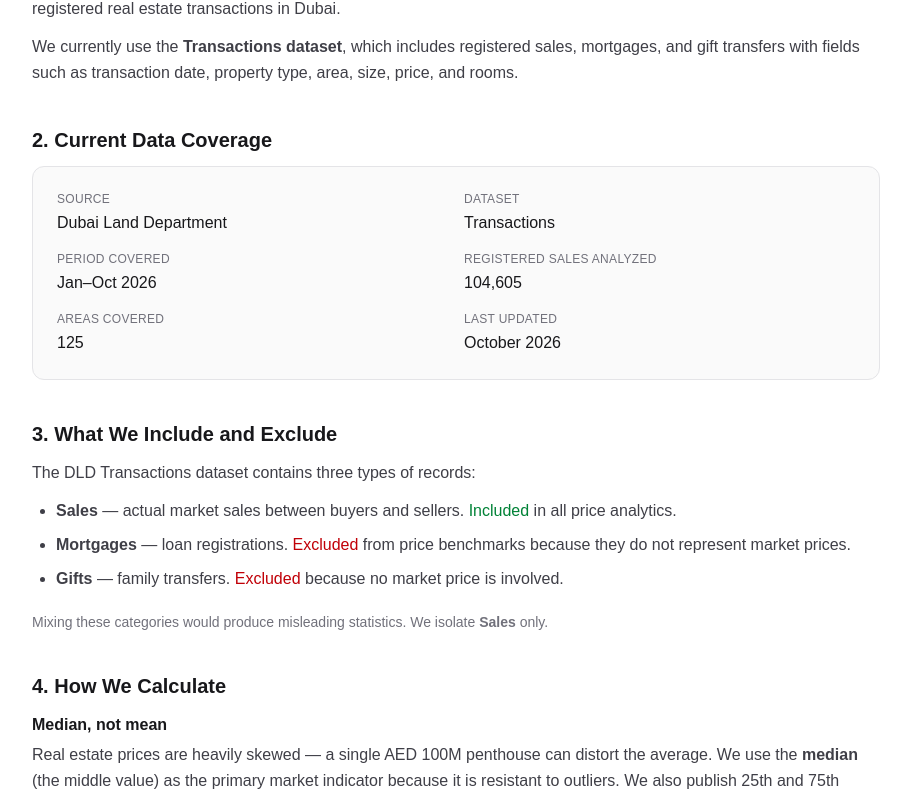
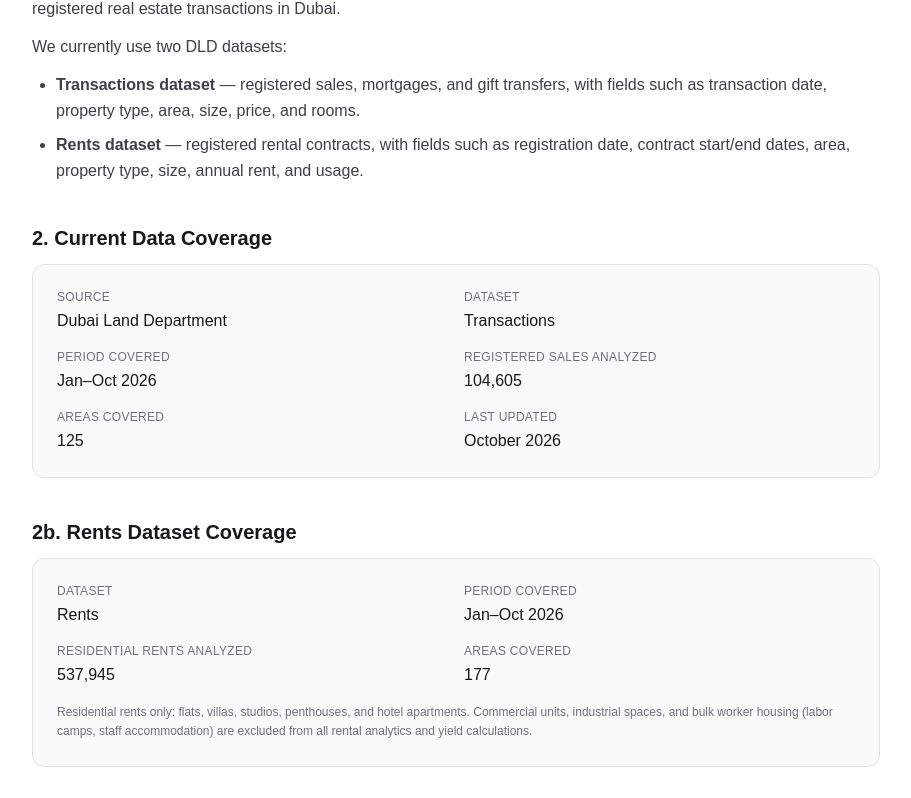
Before and after one commit to asad-pgbrain/dubai-property-intelligence, a Next.js app in the folder apps/web/: page /methodology in a window 1280 px wide. Shown: the part 394-1192 px from the top of the page, without its empty margins (184-1095 px from the left). Built offline with nearby package versions, Linux system fonts and the light colour scheme.

Commit message:
docs(methodology): add rents dataset and coverage section

```diff
--- a/apps/web/app/methodology/page.tsx
+++ b/apps/web/app/methodology/page.tsx
@@ -52,12 +52,19 @@
                 , the official government source for registered real estate
                 transactions in Dubai.
               </p>
-              <p>
-                We currently use the <strong>Transactions dataset</strong>,
-                which includes registered sales, mortgages, and gift transfers
-                with fields such as transaction date, property type, area,
-                size, price, and rooms.
-              </p>
+              <p>We currently use two DLD datasets:</p>
+              <ul className="list-disc pl-6 space-y-2 mt-3">
+                <li>
+                  <strong>Transactions dataset</strong> — registered sales,
+                  mortgages, and gift transfers, with fields such as
+                  transaction date, property type, area, size, price, and rooms.
+                </li>
+                <li>
+                  <strong>Rents dataset</strong> — registered rental contracts,
+                  with fields such as registration date, contract start/end dates,
+                  area, property type, size, annual rent, and usage.
+                </li>
+              </ul>
             </div>
           </section>
 
@@ -108,6 +115,50 @@
                   <dd className="text-zinc-900 font-medium">October 2026</dd>
                 </div>
               </dl>
+            </div>
+          </section>
+
+          <section>
+            <h2 className="text-xl font-semibold text-zinc-900 mb-3">
+              2b. Rents Dataset Coverage
+            </h2>
+            <div className="bg-zinc-50 rounded-xl p-6 border border-zinc-200">
+              <dl className="grid grid-cols-1 md:grid-cols-2 gap-4">
+                <div>
+                  <dt className="text-xs uppercase tracking-wide text-zinc-500 mb-1">
+                    Dataset
+                  </dt>
+                  <dd className="text-zinc-900 font-medium">Rents</dd>
+                </div>
+                <div>
+                  <dt className="text-xs uppercase tracking-wide text-zinc-500 mb-1">
+                    Period covered
+                  </dt>
+                  <dd className="text-zinc-900 font-medium">
+                    {DATA_STATS.periodLabel}
+                  </dd>
+                </div>
+                <div>
+                  <dt className="text-xs uppercase tracking-wide text-zinc-500 mb-1">
+                    Residential rents analyzed
+                  </dt>
+                  <dd className="text-zinc-900 font-medium">
+                    {DATA_STATS.totalRents.toLocaleString()}
+                  </dd>
+                </div>
+                <div>
+                  <dt className="text-xs uppercase tracking-wide text-zinc-500 mb-1">
+                    Areas covered
+                  </dt>
+                  <dd className="text-zinc-900 font-medium">{DATA_STATS.rentAreas}</dd>
+                </div>
+              </dl>
+              <p className="text-xs text-zinc-500 mt-4 leading-relaxed">
+                Residential rents only: flats, villas, studios, penthouses, and
+                hotel apartments. Commercial units, industrial spaces, and bulk
+                worker housing (labor camps, staff accommodation) are excluded
+                from all rental analytics and yield calculations.
+              </p>
             </div>
           </section>
 
```
